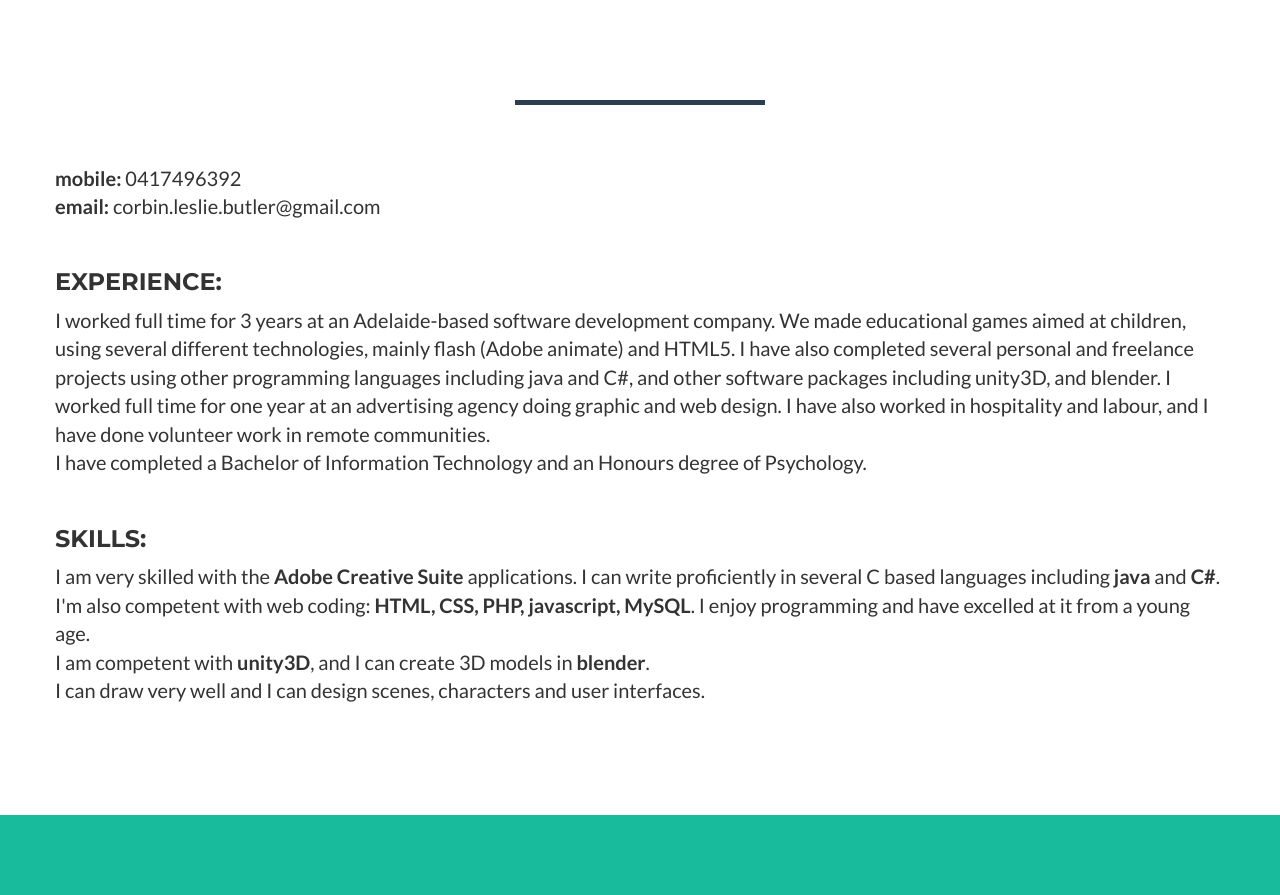
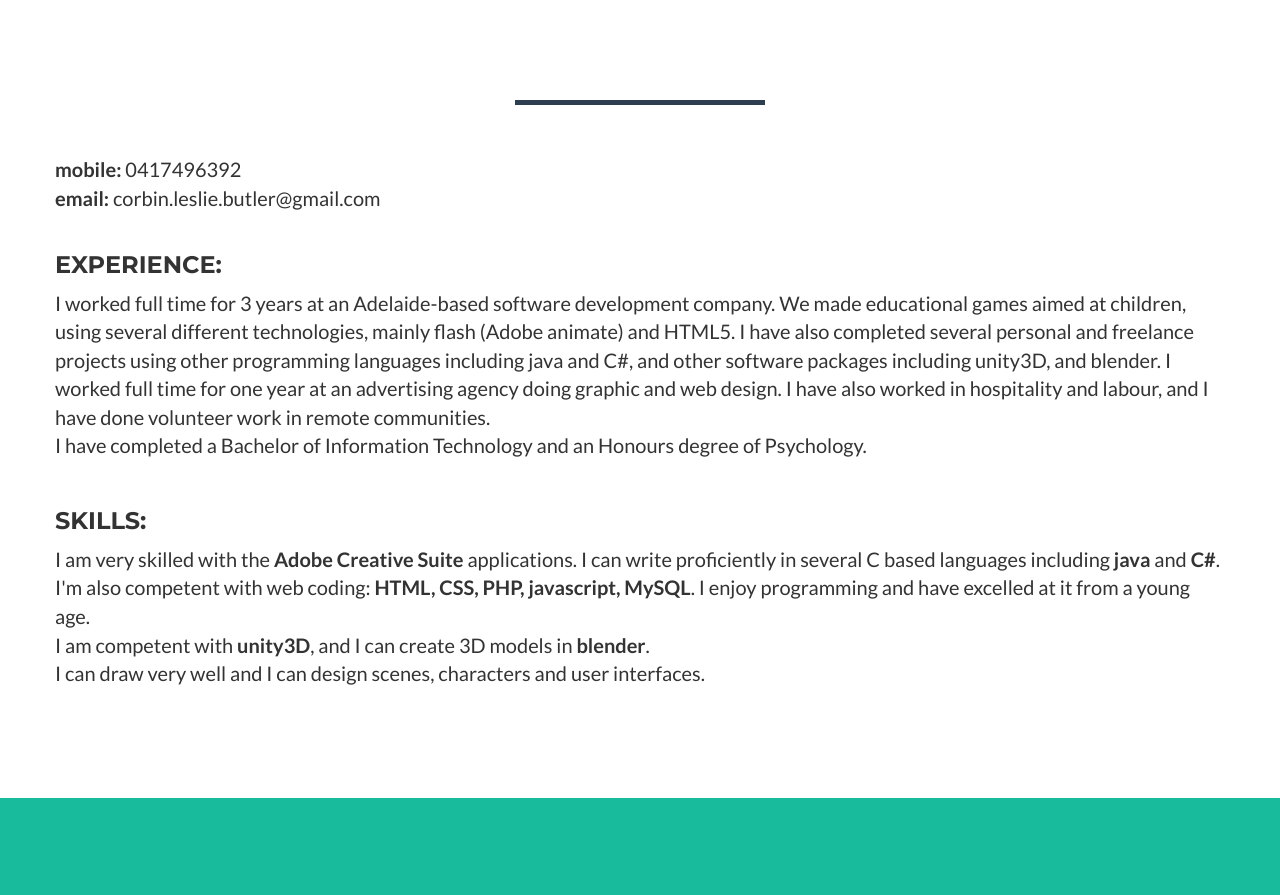
Before and after one commit to corbinlesliebutler/corbinlesliebutler.github.io, a website: page portfolio/index.html in a window 1280 px wide. Shown: the part 1140-2035 px from the top of the page. Drawn offline with nearby package versions, Linux system fonts and the light colour scheme.

Commit message:
Update index.html

```diff
--- a/portfolio/index.html
+++ b/portfolio/index.html
@@ -98,7 +98,6 @@
                 </div>
             </div>
             <div class="row">
-				<p class="my_text" style="text-align:left;">
 				<br/>
 				<span class = "my_text">
 				<b>mobile:</b> 0417496392<br/>
```
